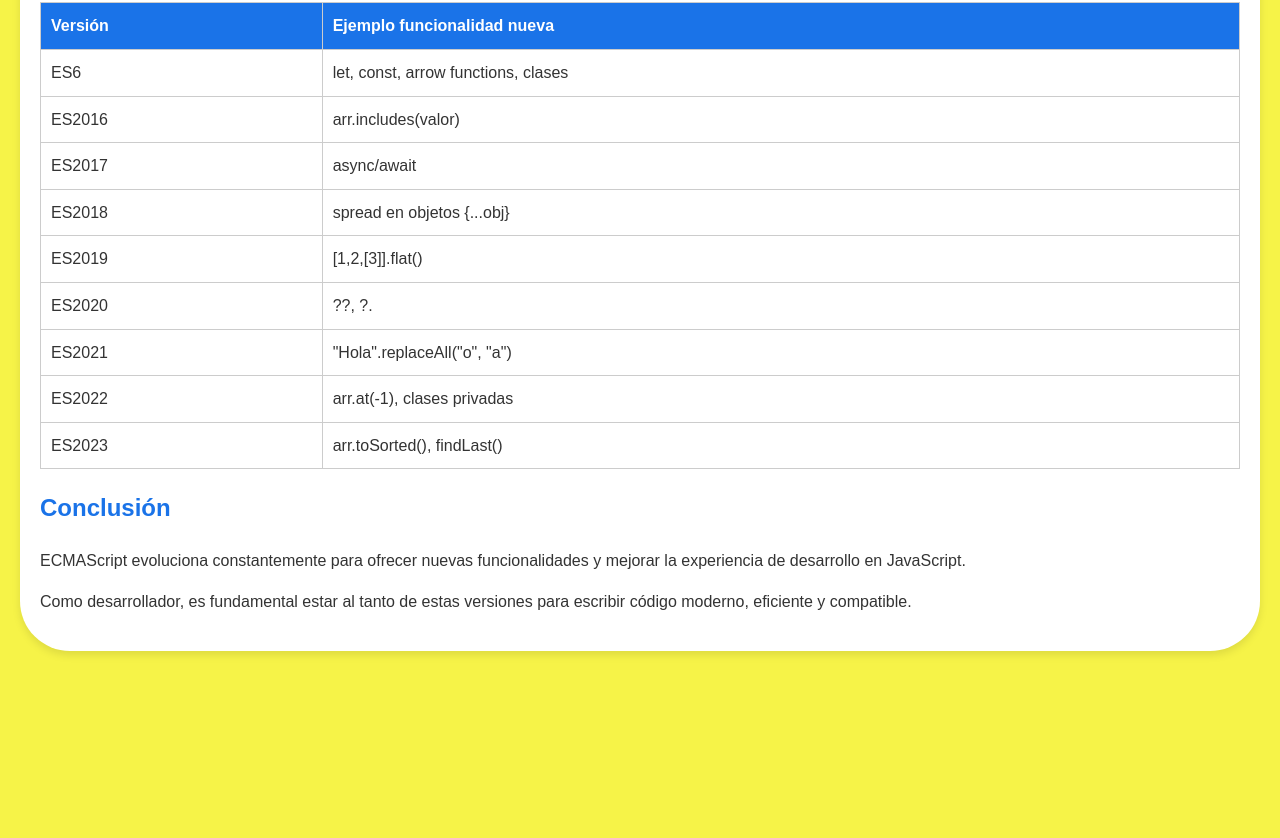
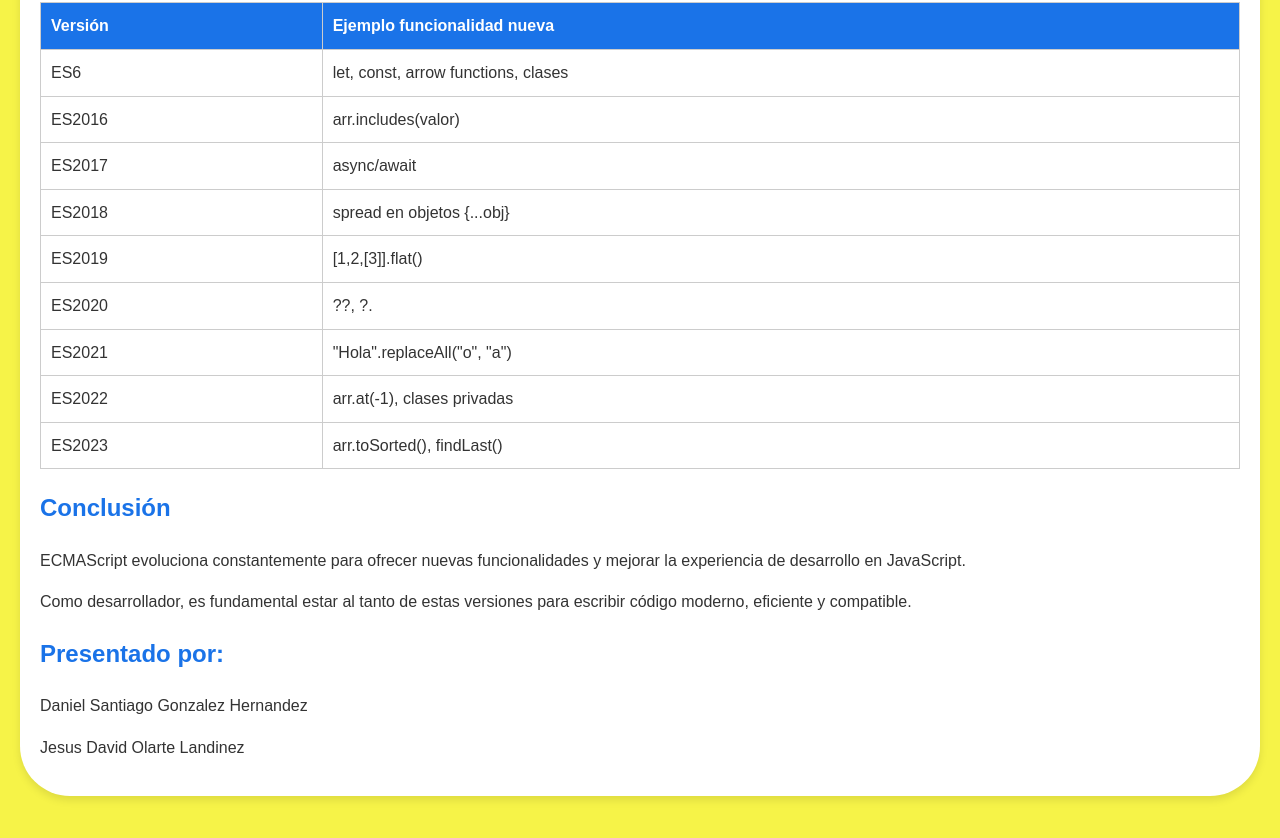
Before and after one commit to jesusolarte12/investigacion-ECMAScript, a plain HTML site: page index.html in a window 1280 px wide. Shown: the part 1378-2216 px from the top of the page. Before the commit the page ends 2079 px from the top, so only its background shows below. Drawn offline with Linux system fonts and the light colour scheme.

Commit message:
feat: :sparkles: Agregar presentación de autores en la conclusión

```diff
--- a/index.html
+++ b/index.html
@@ -187,6 +187,9 @@ class Persona {
         en JavaScript.</p>
       <p>Como desarrollador, es fundamental estar al tanto de estas versiones para escribir código moderno, eficiente y
         compatible.</p>
+      <h2>Presentado por:</h2>
+      <p>Daniel Santiago Gonzalez Hernandez</p>
+      <p>Jesus David Olarte Landinez</p>
     </div>
   </section>
   <script>
```
